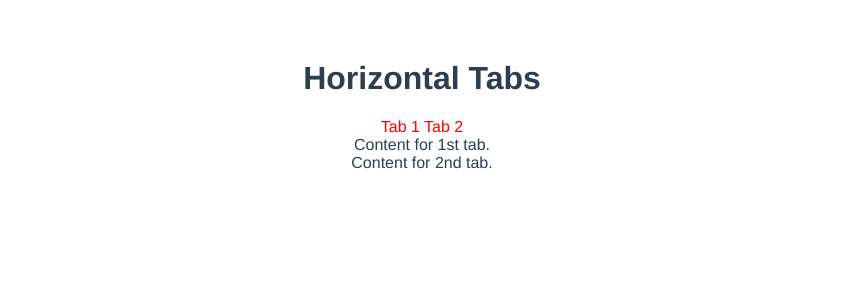
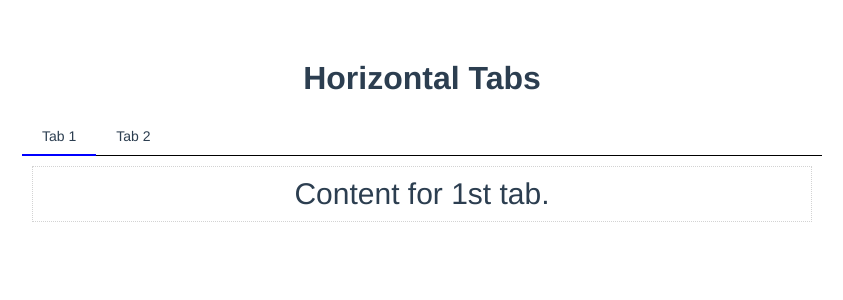
Before and after one commit to amansharma007/horizontal-tabs, a Vue app: page / in a window 1280 px wide. Shown: the top 300 px of the page, without its empty margins (218-1061 px from the left). Built offline with nearby package versions, Linux system fonts and the light colour scheme.

Commit message:
feat: Add toggle feature

```diff
--- a/src/App.vue
+++ b/src/App.vue
@@ -2,7 +2,7 @@
   <div id="app">
     <h1>Horizontal Tabs</h1>
     <tabs>
-      <tab title="Tab 1"> Content for 1st tab. </tab>
+      <tab title="Tab 1" :active="true"> Content for 1st tab. </tab>
       <tab title="Tab 2"> Content for 2nd tab. </tab>
     </tabs>
   </div>
@@ -29,5 +29,8 @@ export default {
   text-align: center;
   color: #2c3e50;
   margin-top: 60px;
+  max-width: 80vw;
+  margin-left: auto;
+  margin-right: auto;
 }
 </style>
--- a/src/components/Tab.vue
+++ b/src/components/Tab.vue
@@ -1,5 +1,5 @@
 <template>
-  <div>
+  <div v-if="isTabActive" class="tab__body">
     <slot></slot>
   </div>
 </template>
@@ -10,16 +10,30 @@ export default {
   props: {
     title: {
       type: String,
-      required: true
+      required: true,
+    },
+    active: {
+      type: Boolean,
+      default: false
     }
   },
   data() {
     return {
-      active: true,
+      isTabActive: false
     };
   },
+  mounted() {
+    this.isTabActive = this.active
+  }
 };
 </script>
 
-<style>
+<style lang="css">
+/* Visible Tab Body */
+.tab__body {
+  margin: 10px;
+  border: 1px dotted lightgray;
+  padding: 10px;
+  font-size: 30px;
+}
 </style>
--- a/src/components/Tabs.vue
+++ b/src/components/Tabs.vue
@@ -1,18 +1,17 @@
 <template>
-  <div>
-    <div class="tabs">
+  <div class="tabs">
+    <div class="tab__nav">
       <span
-        v-for="({ title, active }, index) in tabs"
+        v-for="({ title, isTabActive }, index) in tabs"
         :key="index"
-        class="tab__header"
-        :class="[`${active && 'tab__header--active'}`]"
+        class="nav__item"
+        :class="[`${isTabActive && 'nav__item--active'}`]"
+        @click="activateTab(index)"
       >
         {{ title }}
       </span>
     </div>
-    <div class="tab__body">
-      <slot></slot>
-    </div>
+    <slot></slot>
   </div>
 </template>
 
@@ -29,13 +28,52 @@ export default {
       ({ $options }) => $options.name === "Tab"
     );
   },
+  methods: {
+    activateTab(tabIndex) {
+      this.tabs[tabIndex].isTabActive = true;
+      this.deactivateTabsExcept(tabIndex);
+    },
+    deactivateTabsExcept(tabIndex) {
+      this.tabs.map((tab, index) => {
+        tab.isTabActive = index !== tabIndex ? false : true;
+      });
+    },
+  },
 };
 </script>
 
-<style lang="scss">
-.tab__header {
-  &--active {
-    color: red;
-  }
+<style lang="css">
+/* TODO:
+- Add the colors to variables
+- Segregate all the css into files which will be stored in assets folder.
+*/
+/* Tabs */
+.tabs {
+  max-width: 800px;
+  margin-left: auto;
+  margin-right: auto;
+}
+
+/* Tabs Navigation Bar */
+.tab__nav {
+  --border_color: black;
+  display: flex;
+  border-bottom: 1px solid var(--border_color);
+}
+
+/* Tabs Navigation Item */
+.nav__item {
+  display: block;
+  padding: 10px 20px;
+  cursor: pointer;
+  font-size: 14px;
+}
+.nav__item:hover {
+  background: lightgrey;
+}
+.nav__item--active {
+  --active-border-color: blue;
+  margin-bottom: -1px;
+  border-bottom: 2px solid var(--active-border-color);
 }
 </style>
```
